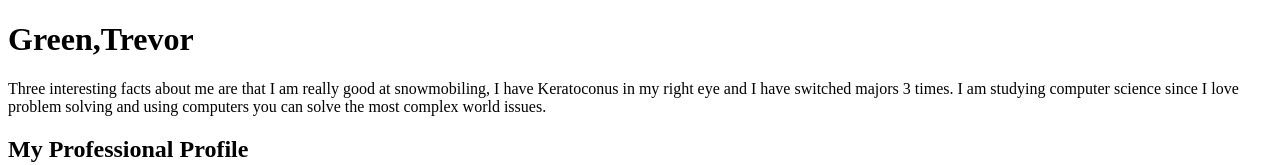
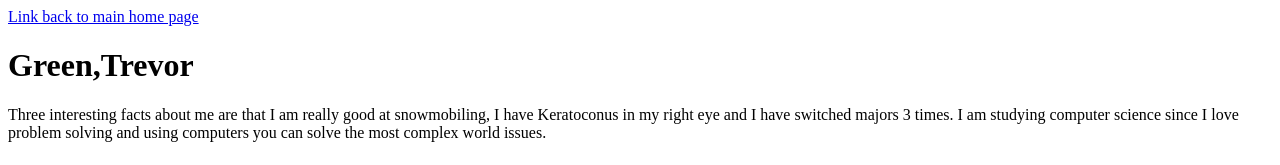
Before and after one commit to trgr5899/First-Web-page, a plain HTML site: page mypage.html in a window 1280 px wide. Shown: the top 165 px of the page. Drawn offline with Linux system fonts and the light colour scheme.

Commit message:
Update mypage.html

```diff
--- a/mypage.html
+++ b/mypage.html
@@ -2,6 +2,7 @@
     <html>
       <head>
         <title>About me</title>
+          <a href="index.html">Link back to main home page</a>
       </head>
       <body>
         <h1>Green,Trevor</h1>
```
